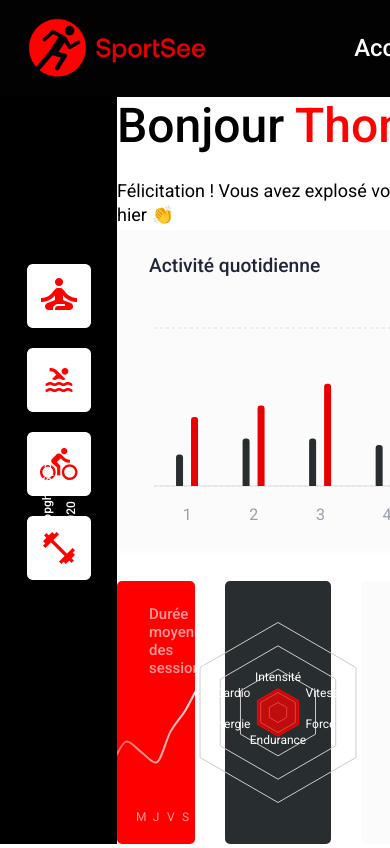
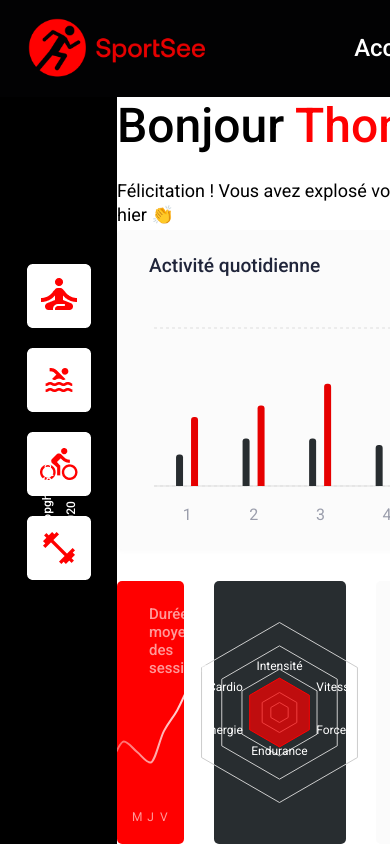
Before and after one commit to NikXpro/sportsee, a React (Vite) app: page / in a window 390 px wide. Shown: the top 848 px of the page. Built offline with nearby package versions, Linux system fonts and the light colour scheme.

Commit message:
style(Profile): update performance chart width and position - change chart width to 100% for better responsiveness - add position relative for proper layout handling

```diff
--- a/src/pages/Profile/_components/ChartPerformance.scss
+++ b/src/pages/Profile/_components/ChartPerformance.scss
@@ -1,9 +1,10 @@
 .performance-chart {
-  width: 16.125rem;
+  width: 100%;
   height: 100%;
   background: #282d30;
   border-radius: 5px;
   padding: 20px;
+  position: relative;
 
   .recharts-surface {
     overflow: visible;
```
